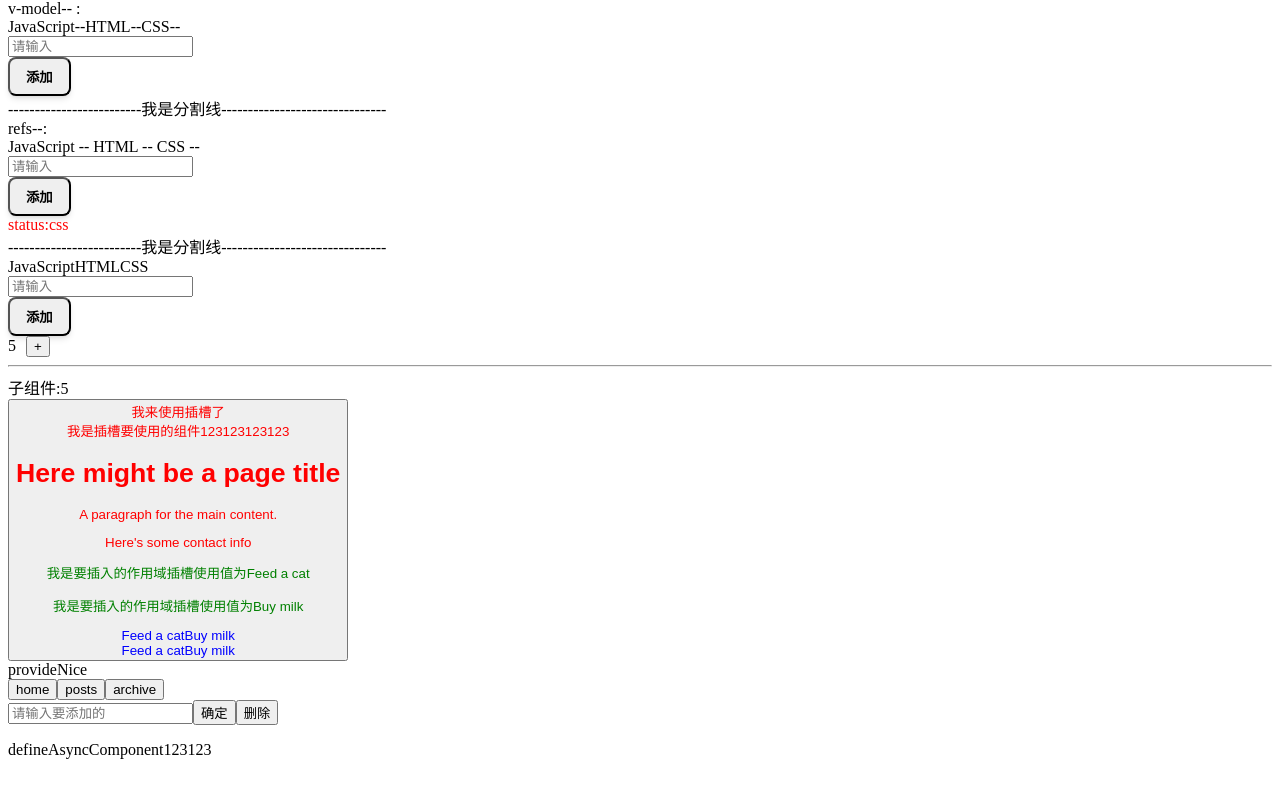
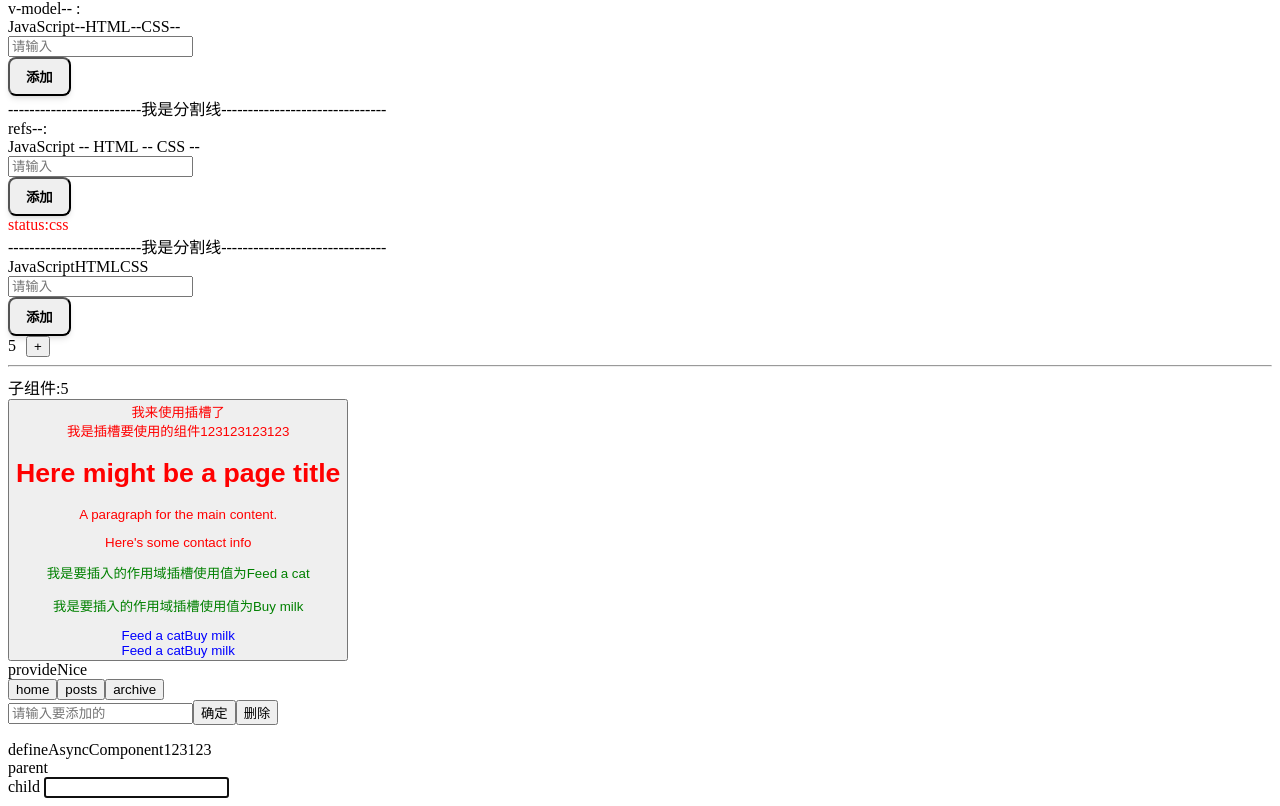
Before and after one commit to codehzy/vite-ts-project, a Vue app: page / in a window 1280 px wide. Shown: the part 1257-2063 px from the top of the page. Before the commit the page ends 2024 px from the top, so only its background shows below. Built offline with nearby package versions, Linux system fonts and the light colour scheme.

Commit message:
feat(ref): ✨ refComponent

```diff
--- a/src/components/HelloWorld.vue
+++ b/src/components/HelloWorld.vue
@@ -11,6 +11,7 @@ import TexTest from './tsx/index'
 import useSlot from './slot/useSlot.vue'
 import provideParent from './provide/parent.vue'
 import tabMain from './isComponents/tabMain.vue'
+import refParent from './refComponent/parent.vue'
 
 const count = ref(0)
 
@@ -152,6 +153,9 @@ const getData = () => {
 
   <!-- isComponents -->
   <tabMain></tabMain>
+
+  <!-- ref -->
+  <refParent></refParent>
 </template>
 
 <style scoped>
--- /dev/null
+++ b/src/components/refComponent/child.vue
@@ -0,0 +1,19 @@
+<template>
+  <div>
+    child
+    <input ref="input" />
+  </div>
+</template>
+
+<script lang="ts" setup>
+import { defineExpose, ref } from 'vue'
+const list = ['123', '345']
+const input = ref<HTMLInputElement>()
+const focus = () => {
+  input.value?.focus()
+}
+
+defineExpose({ list, focus })
+</script>
+
+<style lang="scss" scoped></style>
--- /dev/null
+++ b/src/components/refComponent/parent.vue
@@ -0,0 +1,19 @@
+<template>
+  <div>
+    parent
+    <child ref="childRef"></child>
+  </div>
+</template>
+
+<script lang="ts" setup>
+import { ref, onMounted } from 'vue'
+import child from './child.vue'
+
+const childRef = ref()
+onMounted(() => {
+  console.log(childRef.value.list)
+  childRef.value.focus()
+})
+</script>
+
+<style lang="scss" scoped></style>
```
